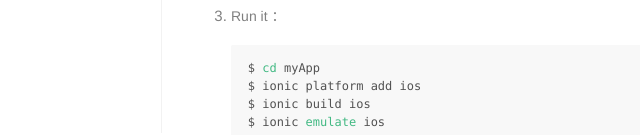
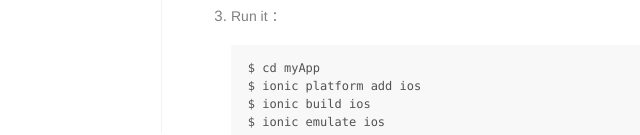
Before and after one commit to thxl2010/thxl2010.github.io, a plain HTML site: page 2016/06/23/Hybrid-ionic/index.html in a window 1280 px wide. Shown: the part 667-802 px from the top of the page, 351-991 px from the left. Drawn offline with Linux system fonts and the light colour scheme.

Commit message:
Site updated: 2017-07-29 21:19:28

```diff
--- a/2016/06/23/Hybrid-ionic/index.html
+++ b/2016/06/23/Hybrid-ionic/index.html
@@ -14,7 +14,7 @@ Ionic http://ionicframework.com/
 </ul>
 </li>
 <li><p>Run it ： </p>
-<figure class="highlight shell"><table><tr><td class="gutter"><pre><div class="line">1</div><div class="line">2</div><div class="line">3</div><div class="line">4</div></pre></td><td class="code"><pre><div class="line"><span class="meta">$</span><span class="bash"> <span class="built_in">cd</span> myApp</span></div><div class="line"><span class="meta">$</span><span class="bash"> ionic platform add ios</span></div><div class="line"><span class="meta">$</span><span class="bash"> ionic build ios</span></div><div class="line"><span class="meta">$</span><span class="bash"> ionic <span class="built_in">emulate</span> ios</span></div></pre></td></tr></table></figure>
+<figure class="highlight shell"><table><tr><td class="gutter"><pre><div class="line">1</div><div class="line">2</div><div class="line">3</div><div class="line">4</div></pre></td><td class="code"><pre><div class="line"><span class="meta">$</span> cd myApp</div><div class="line"><span class="meta">$</span> ionic platform add ios</div><div class="line"><span class="meta">$</span> ionic build ios</div><div class="line"><span class="meta">$</span> ionic emulate ios</div></pre></td></tr></table></figure>
 </li>
 <li><p>在本地浏览器测试:  <code>ionic serve</code>/<code>ionic serve --address ip</code></p>
 </li>
```
Also changed, not shown: images/logo.png.
